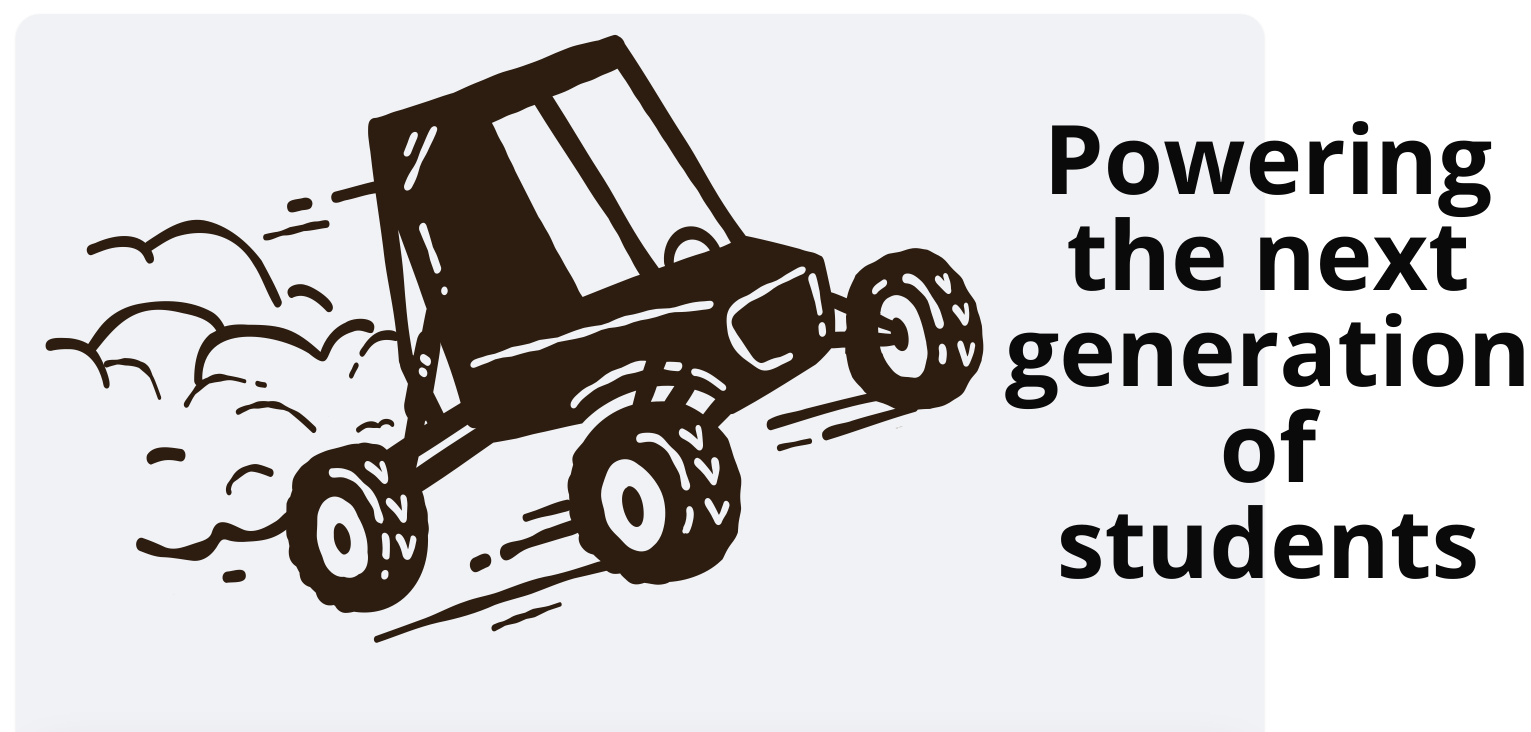
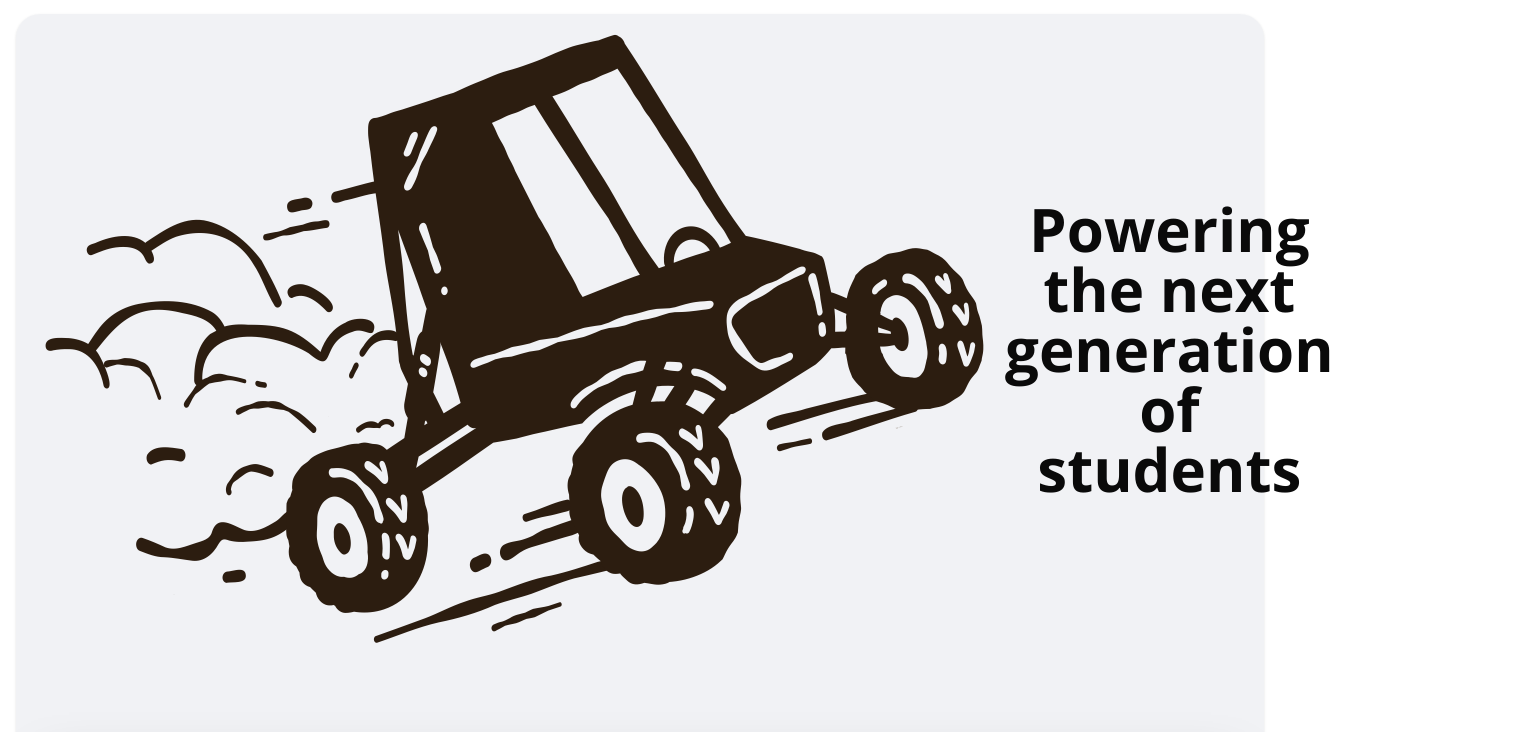
Before and after one commit to uoftbaja/uoft_baja, a Next.js app: page / in a window 1280 px wide. Shown: the part 802-1534 px from the top of the page, 1531 px wide, since content can reach past the window. Built offline with nearby package versions, Linux system fonts and the light colour scheme.

Commit message:
fied width and height

```diff
--- a/src/app/join/page.tsx
+++ b/src/app/join/page.tsx
@@ -22,7 +22,7 @@ export default function Join() {
 
 			{/* Subteams */}
 			<section className="flex flex-col gap-16 items-center justify-center w-full">
-				<div className="grid grid-cols-1 lg:grid-cols-4 gap-8 w-full">
+				<div className="grid grid-cols-1 xl:grid-cols-4 gap-8 w-full">
 					{subTeams.map((subteam) => {
 						return <SubTeamCard {...subteam} key={subteam.title} />;
 					})}
--- a/src/components/QuoteBanner.tsx
+++ b/src/components/QuoteBanner.tsx
@@ -6,14 +6,14 @@ import Image from "next/image";
 
 export function QuoteBanner() {
 	const quote = "Powering the next generation of students";
-	const [width, setWidth] = useState(1500);
+	// const [width, setWidth] = useState(1500);
 
-	useEffect(() => {
-		if (window) {
-			//   console.log(window.innerWidth);
-			setWidth(window.innerWidth);
-		}
-	}, []);
+	// useEffect(() => {
+	// 	if (window) {
+	// 		//   console.log(window.innerWidth);
+	// 		setWidth(window.innerWidth);
+	// 	}
+	// }, []);
 
 	return (
 		<div className="md:flex items-center h-fit w-full">
@@ -36,7 +36,7 @@ export function QuoteBanner() {
 				fill
 				className="object-contain relative! w-fit!"
 			/>
-			<h1 className="text-5xl md:text-8xl font-bold text-center">
+			<h1 className="text-4xl md:text-6xl font-bold text-center">
 				{quote}
 			</h1>
 			{/* </motion.div> */}
```
